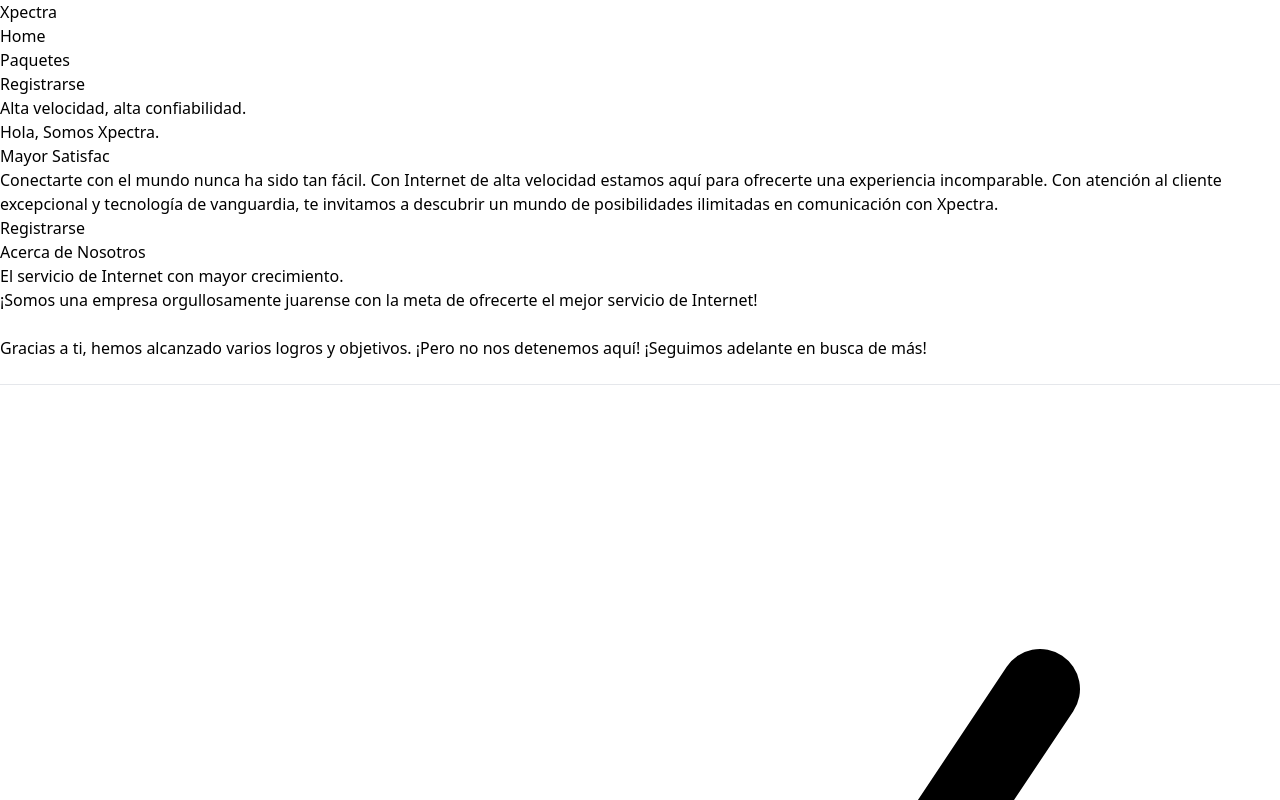
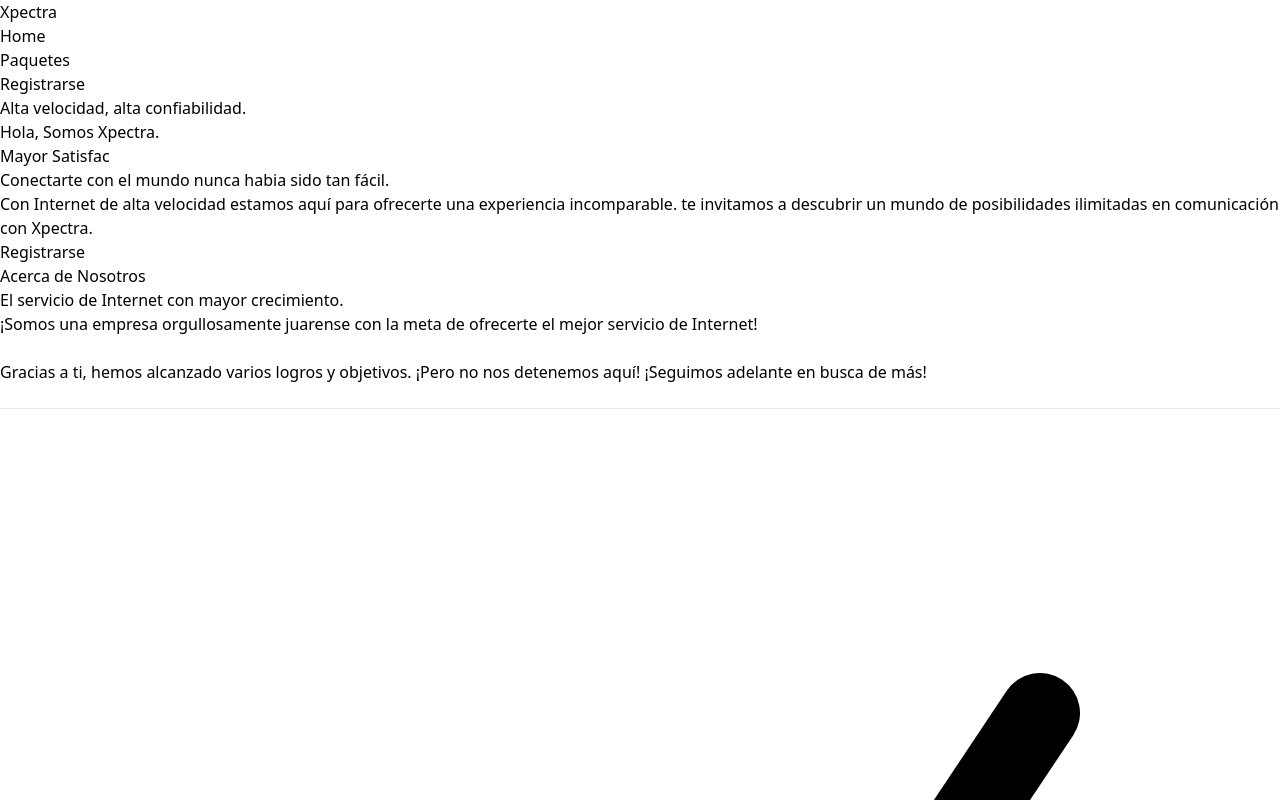
Before and after one commit to Papucho5324/Route-react-integradora, a React (Vite) app: page / in a window 1280 px wide. Shown: the top 800 px of the page. Built offline with nearby package versions, Linux system fonts and the light colour scheme.

Commit message:
modificacion mensaje hero

```diff
--- a/src/components/Hero.tsx
+++ b/src/components/Hero.tsx
@@ -15,8 +15,9 @@ const Hero = () => {
             data-aos="fade-up"
             data-aos-delay="800"
             className='mt-[1,2rem] text-[15px] md:text-[17px] text-[#c4cfde]'>
-              Conectarte con el mundo nunca ha sido tan fácil. Con Internet de alta velocidad
-              estamos aquí para ofrecerte una experiencia incomparable. Con atención al cliente excepcional y tecnología de vanguardia,
+              Conectarte con el mundo nunca habia sido tan fácil. <br />
+              Con Internet de alta velocidad
+              estamos aquí para ofrecerte una experiencia incomparable.
               te invitamos a descubrir un mundo de posibilidades ilimitadas en comunicación con <span>Xpectra</span>.
             </p>
             <div className='mt-[2rem] flex items-center space-x-6'>
```
